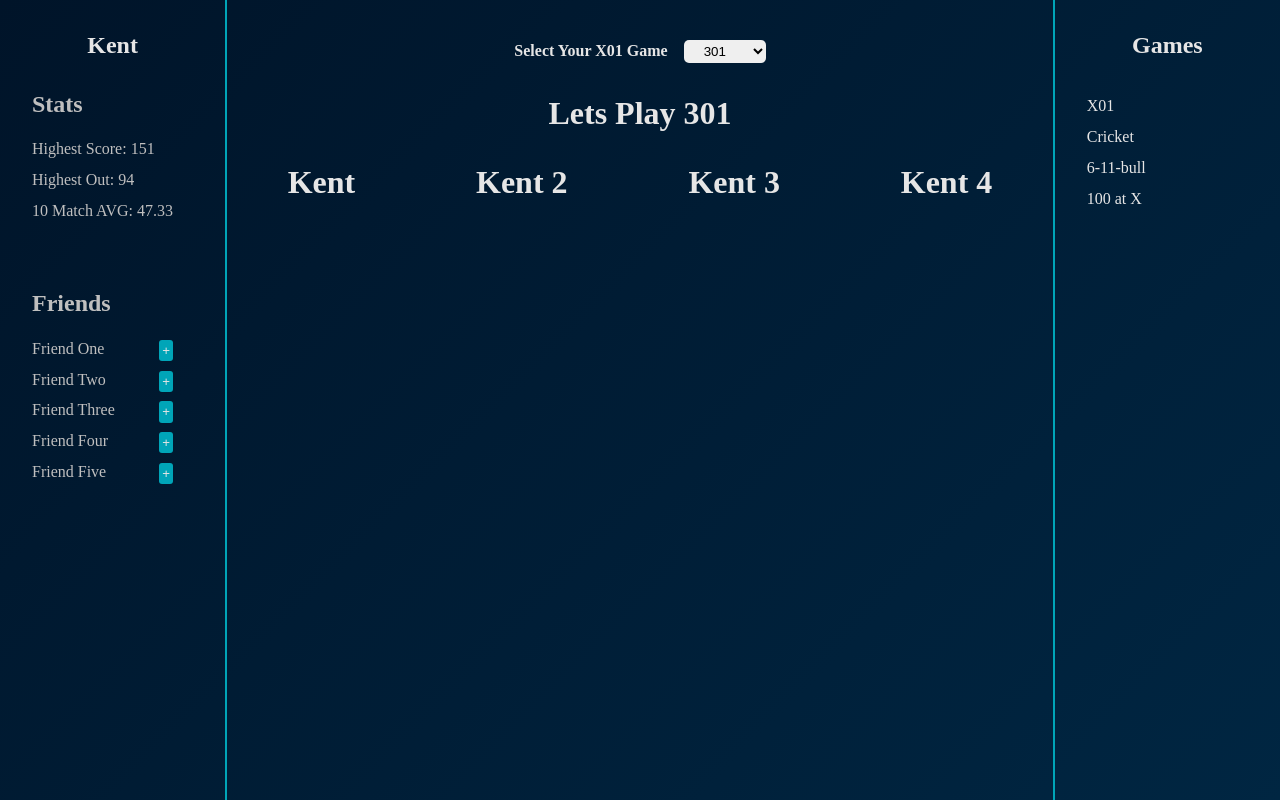
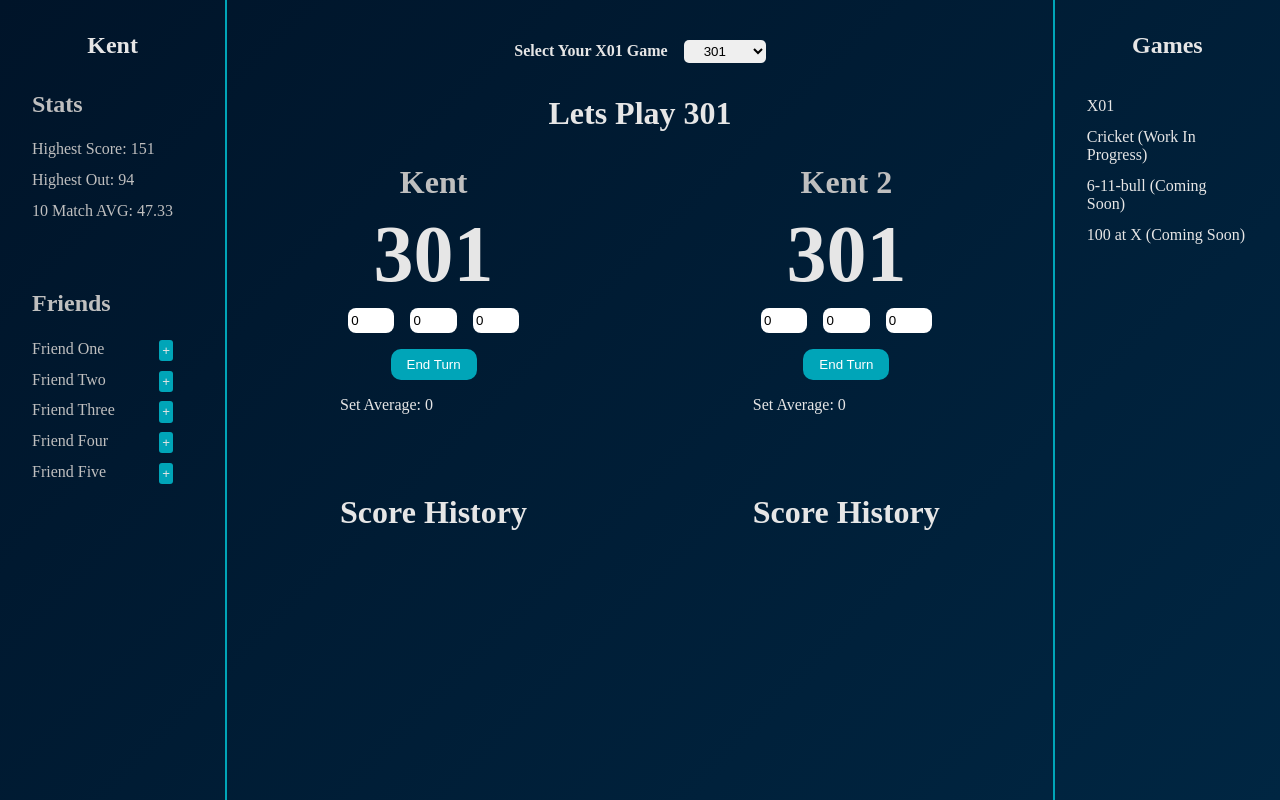
Before and after one commit to KentenRoth/darts, a React (Create React App) app in the folder client/: page / in a window 1280 px wide. Built offline with nearby package versions, Linux system fonts and the light colour scheme.

Commit message:
Score update and score history

```diff
--- a/client/src/App.css
+++ b/client/src/App.css
@@ -110,4 +110,54 @@ body {
   justify-content: space-around;
 }
 
+.player {
+  display: block;
+}
+.player_title {
+  color: #bfbfbf;
+  text-align: center;
+}
+.player_score {
+  text-align: center;
+  font-weight: bold;
+  margin-top: 0.5rem;
+  font-size: 80px;
+}
+.player_inputs {
+  display: block;
+}
+.player_inputs input {
+  margin: 0.5rem;
+  max-width: 40px;
+  padding: 0.3rem 0.2rem;
+  border: none;
+  border-radius: 8px;
+}
+.player_inputs input::-webkit-outer-spin-button,
+.player_inputs input::-webkit-inner-spin-button {
+  -webkit-appearance: none;
+  margin: 0;
+}
+.player_inputs input[type=number] {
+  -moz-appearance: textfield;
+}
+.player_submit {
+  margin-top: 0.5rem;
+  display: flex;
+  justify-content: center;
+}
+.player_submit button {
+  color: white;
+  padding: 0.5rem 1rem;
+  background: #00a5b8;
+  border: none;
+  border-radius: 10px;
+}
+.player_scoringAvg {
+  margin-top: 1rem;
+}
+.player_history {
+  margin-top: 5rem;
+}
+
 /*# sourceMappingURL=app.css.map */
--- a/client/src/Components/Games/x01.js
+++ b/client/src/Components/Games/x01.js
@@ -6,16 +6,48 @@ class X01 extends React.Component {
 		super(props);
 
 		this.state = {
-			addedPlayers: ['Kent', 'Kent 2', 'Kent 3', 'Kent 4'],
+			addedPlayers: [
+				{ name: 'Kent', score: 301, throw: true },
+				{ name: 'Kent 2', score: 301, throw: false },
+			],
 			game: 301,
+			count: 0,
 		};
 	}
 
 	componentDidMount() {}
 
 	gameSelected = (e) => {
+		let newGameScore = this.state.addedPlayers;
+		newGameScore.map((player) => {
+			return (player.score = parseInt(e.target.value));
+		});
 		this.setState({
 			game: parseInt(e.target.value),
+			addedPlayers: newGameScore,
+		});
+	};
+
+	updateScore = (i, score) => {
+		console.log(i, score);
+		let newCount = this.state.count;
+		if (newCount + 1 === this.state.addedPlayers.length) {
+			newCount = 0;
+		}
+
+		console.log(this.state.addedPlayers);
+		let updatedPlayer = this.state.addedPlayers.map((player, index) => {
+			if (index === i) {
+				player.score = player.score - score;
+				player.throw = !player.throw;
+			}
+			if (i + 1 === index) {
+				player.throw = !player.throw;
+			}
+			this.setState({
+				addedPlayers: updatedPlayer,
+				count: newCount,
+			});
 		});
 	};
 
@@ -46,8 +78,15 @@ class X01 extends React.Component {
 				</div>
 
 				<div className="playersBlock">
-					{this.state.addedPlayers.map((player) => {
-						return <PlayerBlock player={player} />;
+					{this.state.addedPlayers.map((player, index) => {
+						return (
+							<PlayerBlock
+								player={player}
+								num={index}
+								updateScore={this.updateScore}
+								game={this.state.game}
+							/>
+						);
 					})}
 				</div>
 			</div>
--- a/client/src/Components/Sidebars/gamebar.js
+++ b/client/src/Components/Sidebars/gamebar.js
@@ -7,9 +7,9 @@ class Gamebar extends React.Component {
 				<h2 className="gamebar_heading">Games</h2>
 				<ul>
 					<li>X01</li>
-					<li>Cricket</li>
-					<li>6-11-bull</li>
-					<li>100 at X</li>
+					<li>Cricket (Work In Progress)</li>
+					<li>6-11-bull (Coming Soon)</li>
+					<li>100 at X (Coming Soon)</li>
 				</ul>
 			</div>
 		);
--- a/client/src/Components/playerBlock.js
+++ b/client/src/Components/playerBlock.js
@@ -1,11 +1,134 @@
 import React from 'react';
+import ScoreHistory from './scoreHistory';
 
-const PlayerBlock = (props) => {
-	return (
-		<div className="player">
-			<h1>{props.player}</h1>
-		</div>
-	);
-};
+class PlayerBlock extends React.Component {
+	constructor(props) {
+		super(props);
+
+		this.state = {
+			scoreHistory: [],
+			startingScore: this.props.game,
+			currentScore: this.props.player.score,
+			dartOne: 0,
+			dartTwo: 0,
+			dartThree: 0,
+		};
+	}
+
+	componentDidUpdate(prevProps) {
+		if (this.props.game !== prevProps.game) {
+			this.setState({
+				startingScore: this.props.game,
+				currentScore: this.props.game,
+			});
+		}
+	}
+
+	handleFocus = (e) => {
+		e.target.select();
+	};
+
+	handleChange = (e) => {
+		this.setState({
+			[e.target.name]: parseInt(e.target.value),
+		});
+	};
+
+	playerBusted = () => {};
+	submitScore = () => {
+		let num = this.props.num;
+		let dartOne = parseInt(this.state.dartOne);
+		let dartTwo = parseInt(this.state.dartTwo);
+		let dartThree = parseInt(this.state.dartThree);
+		let roundScore = dartOne + dartTwo + dartThree;
+
+		if (roundScore > this.state.currentScore) {
+			return this.playerBusted();
+		}
+
+		this.setState(
+			{
+				scoreHistory: [...this.state.scoreHistory, roundScore],
+				dartOne: '',
+				dartTwo: '',
+				dartThree: '',
+			},
+			() => {
+				this.props.updateScore(num, roundScore);
+			}
+		);
+	};
+
+	scoreUpdate = (e) => {
+		let newScore = this.state.currentScore - parseInt(e.target.value);
+		console.log(newScore);
+		this.setState({
+			currentScore: newScore,
+		});
+	};
+
+	setAverage = () => {
+		console.log('setAverage');
+		if (this.state.scoreHistory.length === 0) {
+			return 0;
+		}
+		return (
+			this.state.scoreHistory.reduce((a, b) => a + b) /
+			this.state.scoreHistory.length
+		);
+	};
+
+	render() {
+		return (
+			<div className="player">
+				<div className="player_title">
+					<h1>{this.props.player.name}</h1>
+				</div>
+				<div className="player_score">{this.state.currentScore}</div>
+				<div className="player_inputs">
+					<input
+						id="dartOne"
+						name="dartOne"
+						type="number"
+						min="0"
+						onBlur={this.scoreUpdate}
+						onChange={this.handleChange}
+						onFocus={this.handleFocus}
+						value={this.state.dartOne}
+					/>
+					<input
+						id="dartTwo"
+						name="dartTwo"
+						type="number"
+						min="0"
+						onBlur={this.scoreUpdate}
+						onChange={this.handleChange}
+						onFocus={this.handleFocus}
+						value={this.state.dartTwo}
+					/>
+					<input
+						id="dartThree"
+						name="dartThree"
+						type="number"
+						min="0"
+						onBlur={this.scoreUpdate}
+						onChange={this.handleChange}
+						onFocus={this.handleFocus}
+						value={this.state.dartThree}
+					/>
+				</div>
+				<div className="player_submit">
+					<button onClick={this.submitScore}>End Turn</button>
+				</div>
+				<div className="player_scoringAvg">
+					Set Average: {this.setAverage()}
+				</div>
+				<div className="player_history">
+					<ScoreHistory history={this.state.scoreHistory} />
+				</div>
+			</div>
+		);
+	}
+}
 
 export default PlayerBlock;
--- /dev/null
+++ b/client/src/Components/scoreHistory.js
@@ -0,0 +1,26 @@
+import React from 'react';
+
+const ScoreHistory = (props) => {
+	console.log(props);
+	let history;
+	if (props.history.length > 0) {
+		history = props.history.map((score, i) => {
+			return (
+				<p>
+					Round {i + 1}: {score}
+				</p>
+			);
+		});
+	}
+
+	return (
+		<>
+			<div>
+				<h1>Score History</h1>
+				{history}
+			</div>
+		</>
+	);
+};
+
+export default ScoreHistory;
--- a/client/src/sass/components/_playerBlock.sass
+++ b/client/src/sass/components/_playerBlock.sass
@@ -5,3 +5,45 @@
     color: $light-gray
     flex-grow: 1
     justify-content: space-around
+
+.player
+    display: block
+
+    &_title
+        color: $mid-gray
+        text-align: center
+
+    &_score
+        text-align: center
+        font-weight: bold
+        margin-top: .5rem
+        font-size: 80px
+
+    &_inputs
+        display: block
+        input
+            margin: .5rem
+            max-width: 40px
+            padding: .3rem .2rem
+            border: none
+            border-radius: 8px
+        input::-webkit-outer-spin-button,
+        input::-webkit-inner-spin-button
+            -webkit-appearance: none
+            margin: 0
+        input[type=number]
+            -moz-appearance: textfield
+    &_submit
+        margin-top: .5rem
+        display: flex
+        justify-content: center
+        button
+            color: white
+            padding: .5rem 1rem
+            background: $primary
+            border: none
+            border-radius: 10px
+    &_scoringAvg
+        margin-top: 1rem
+    &_history
+        margin-top: 5rem
```
Also changed, not shown: 1 other file (tests, documents, lock files or other folders).
